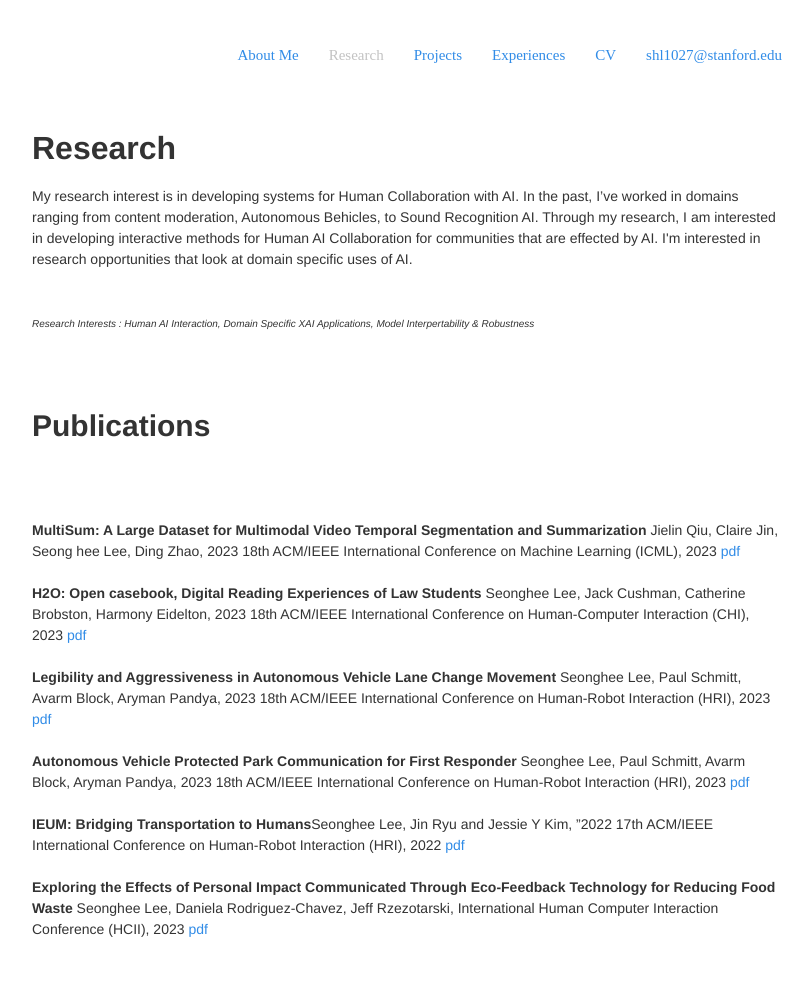
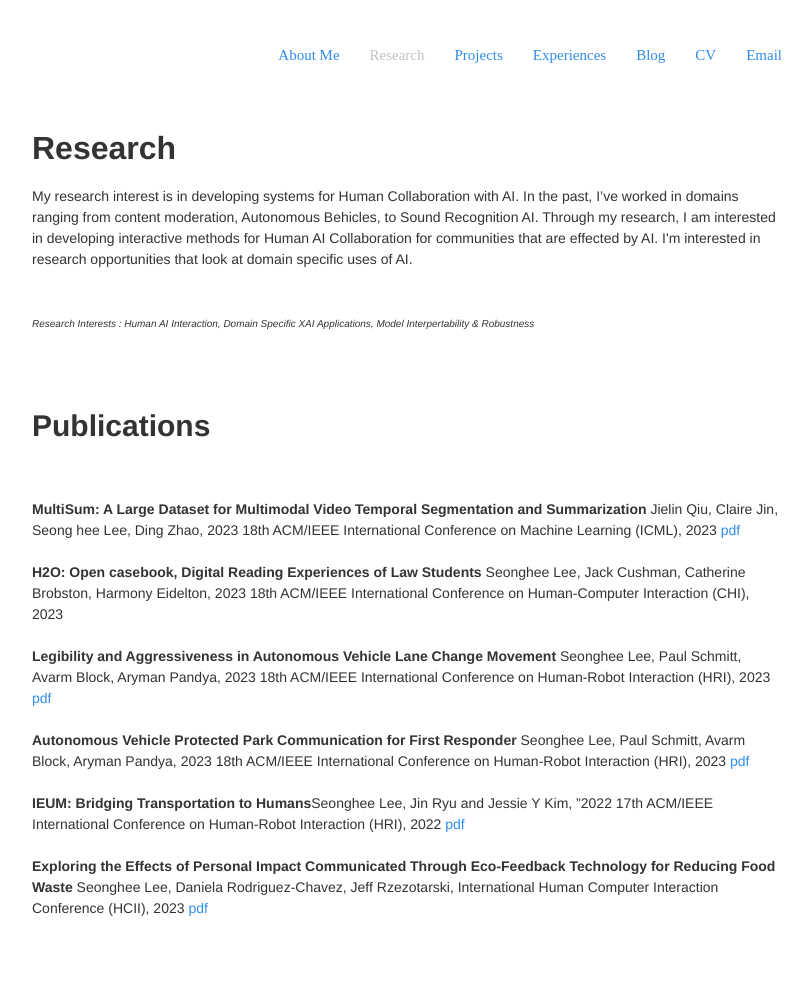
Before and after one commit to shljessie/shljessie.github.io, a Jekyll site: the page built from research.html, in a window 1280 px wide. Shown: the whole page, without its empty margins (233-1045 px from the left). Built offline with Jekyll 4.4.1, drawn with Linux system fonts in a browser that asks for light colours; nearby versions of some CDN libraries; after the commit the page ends 978 px from its top, so only the background shows below that.

Commit message:
update website

```diff
--- a/_includes/nav.html
+++ b/_includes/nav.html
@@ -4,8 +4,9 @@
     <li><a {% if page.active_section == 'research' %}class="nav-current"{% endif %} {% unless page.active_section == 'research' %}href="{{ "/research"  | prepend: site.baseurl }}"{% endunless %} title="Research">Research</a></li>
     <li><a href="../projects.html">Projects</a></li>
     <li><a href="../experience.html">Experiences</a></li>
+    <li><a href="../blog.html">Blog</a></li>
     <li><a href="/assets/Jessie(Seonghee)_Lee_CV.pdf">CV</a></li>
-    <li><a href = "mailto: shl1027@stanford.edu">shl1027@stanford.edu</a></li>
+    <li><a href = "mailto: shl1027@stanford.edu">Email</a></li>
   </ul>
   <div class="clear"></nav>
 </nav>
--- a/research.html
+++ b/research.html
@@ -53,7 +53,6 @@ title: Research
   </div>
   <br/>
   <br/>
-  <br/>
   <div>
     <ol>
       <li>
@@ -63,7 +62,7 @@ title: Research
       <br/>
       <li>
         <b>H2O: Open casebook, Digital Reading Experiences of Law Students</b> Seonghee Lee, Jack Cushman, Catherine Brobston, Harmony Eidelton,
-        2023 18th ACM/IEEE International Conference on Human-Computer Interaction (CHI), 2023 <a href="https://drive.google.com/file/d/1d0QGqlpFn1z9WaE3AqRaK1KIsxmVR7Lw/view">pdf</a>
+        2023 18th ACM/IEEE International Conference on Human-Computer Interaction (CHI), 2023
       </li>
       <br/>
       <li>
```
Also changed, not shown: index.html (+1 -6 lines), readings.html (deleted, +0 -46 lines).
